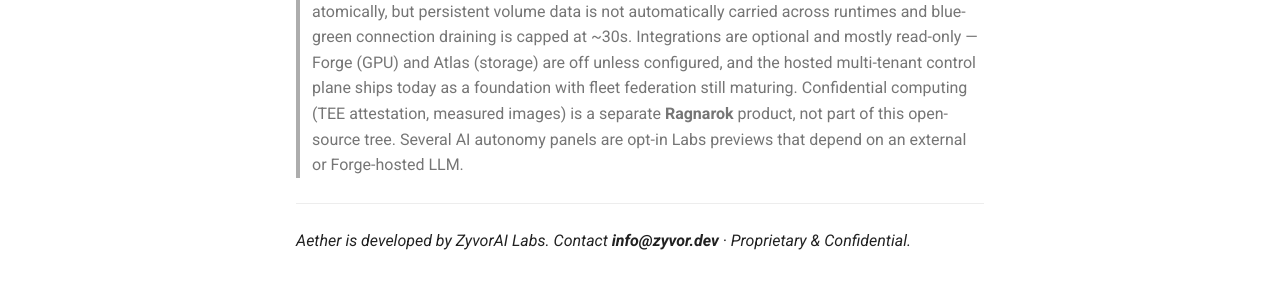
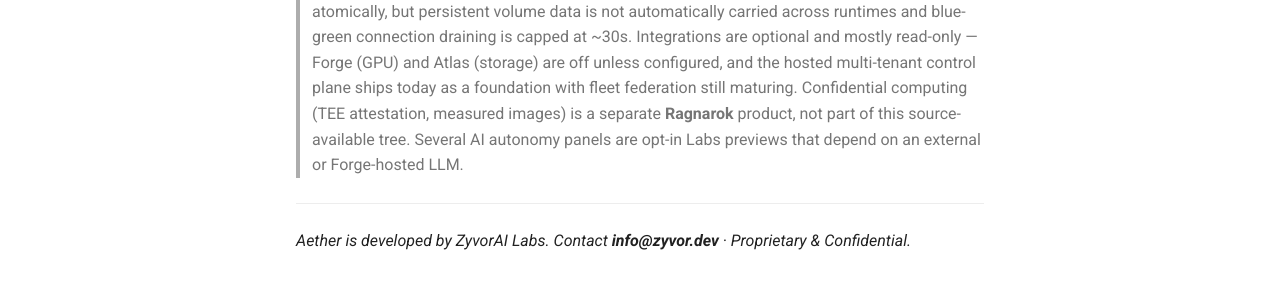
Before and after one commit to zyvorai/Aether, an MkDocs documentation site: the page built from docs/user-guide/aether-user-guide.md, in a window 1280 px wide and 900 px high, scrolled down 13603 px. Shown: the part 467-756 px from the top of the window. Built offline with MkDocs 1.6.1 and Material for MkDocs 9.7.7, drawn with Linux system fonts in a browser that asks for light colours; comment, search, counter and statistics services are not loaded.

Commit message:
docs: correct the licence on the social card and the default scoring weights
The published social-preview.png still said "open source, Apache-2.0";
Aether is source-available under the Zyvor Production Licence v2.0. The
same wording is fixed in the user guide. The scoring guide listed four
equal weights; src/config.rs defaults to 0.30, 0.30, 0.25 and 0.15.

Co-Authored-By: Claude Sonnet 5.5 <noreply@anthropic.com>

```diff
--- a/docs/user-guide/aether-user-guide.md
+++ b/docs/user-guide/aether-user-guide.md
@@ -267,7 +267,7 @@ _Slot Aether into your platform — GPU, storage, GitOps, packaging, plugins, ed
 4. **Migrate with confidence** — Move a live workload with aether migrate my-app kubevirt --strategy blue-green, with rollback on failure.
 5. **Open the dashboard** — Run aether serve and browse http://localhost:5090 for the web UI, Command Center, and Ask Zyra copilot.
 
-> **Good to know:** Aether's portability guarantees are strongest for stateless and container-image workloads: migration rebuilds the app image for the target runtime and updates workload state atomically, but persistent volume data is not automatically carried across runtimes and blue-green connection draining is capped at ~30s. Integrations are optional and mostly read-only — Forge (GPU) and Atlas (storage) are off unless configured, and the hosted multi-tenant control plane ships today as a foundation with fleet federation still maturing. Confidential computing (TEE attestation, measured images) is a separate **Ragnarok** product, not part of this open-source tree. Several AI autonomy panels are opt-in Labs previews that depend on an external or Forge-hosted LLM.
+> **Good to know:** Aether's portability guarantees are strongest for stateless and container-image workloads: migration rebuilds the app image for the target runtime and updates workload state atomically, but persistent volume data is not automatically carried across runtimes and blue-green connection draining is capped at ~30s. Integrations are optional and mostly read-only — Forge (GPU) and Atlas (storage) are off unless configured, and the hosted multi-tenant control plane ships today as a foundation with fleet federation still maturing. Confidential computing (TEE attestation, measured images) is a separate **Ragnarok** product, not part of this source-available tree. Several AI autonomy panels are opt-in Labs previews that depend on an external or Forge-hosted LLM.
 
 ---
 _Aether is developed by ZyvorAI Labs. Contact **info@zyvor.dev** · Proprietary & Confidential._
```
Also changed, not shown: docs/guides/decision-engine/SCORING.md (+3 -3 lines), docs/assets/social-preview.png, docs/documentation.md (renamed from docs/index.md).
